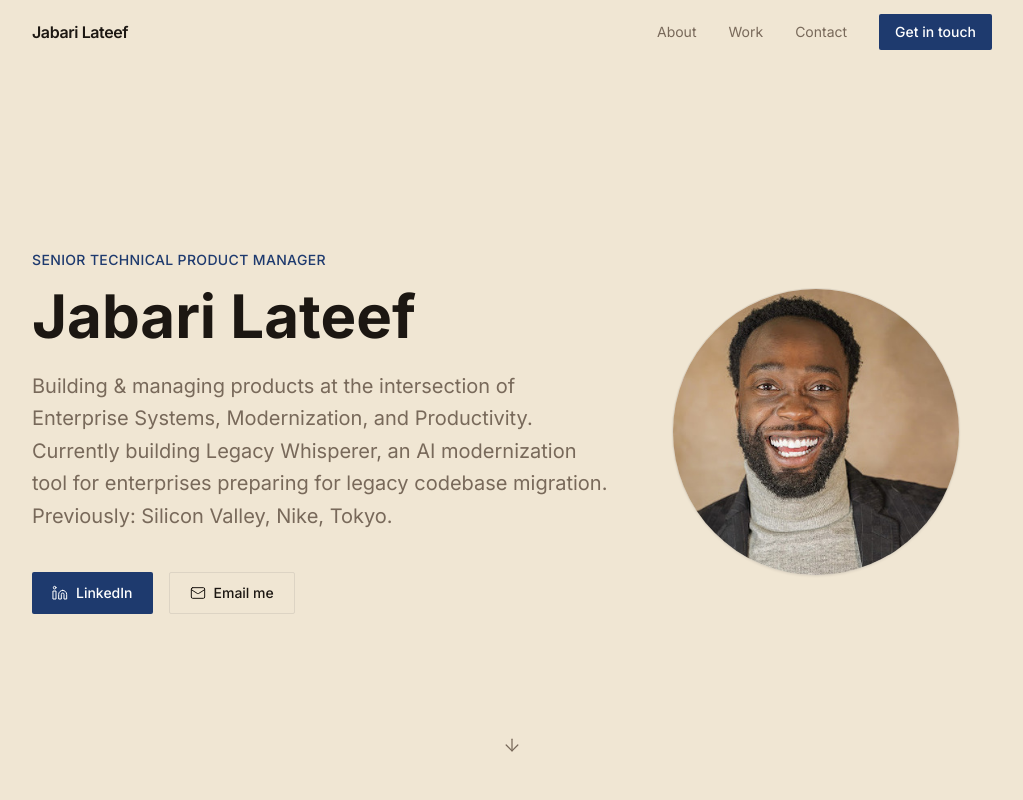
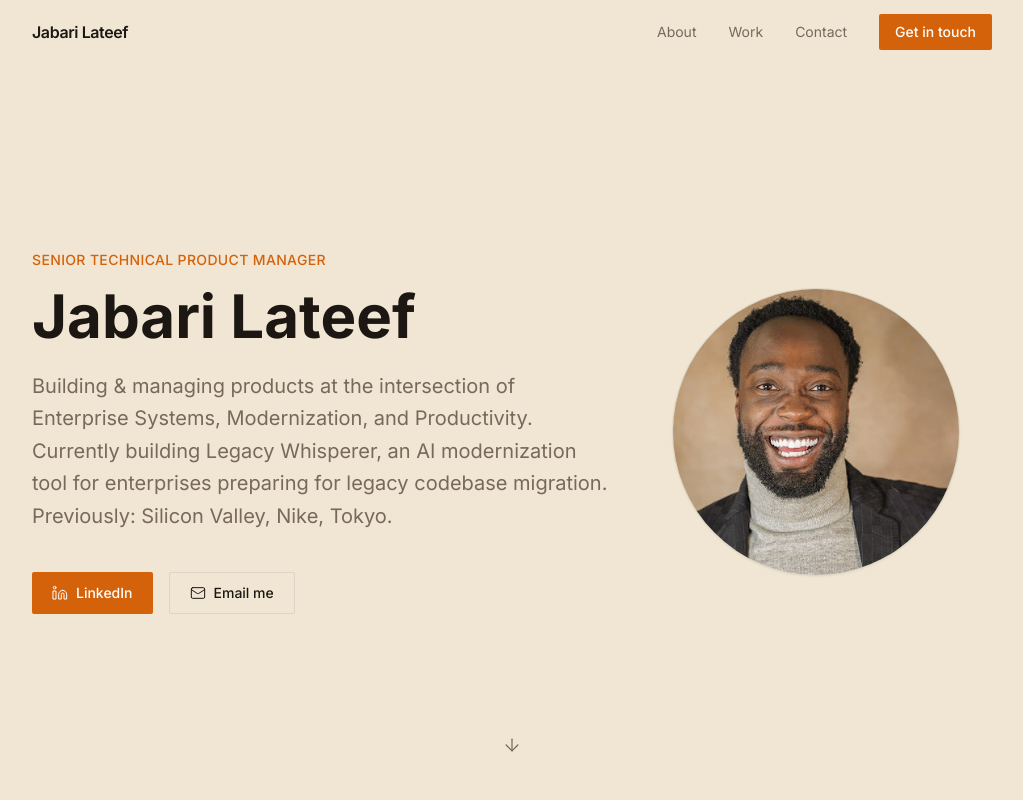
Before and after one commit to JLateef/Jabari-Portfolio, a Next.js app: page / in a window 1280 px wide. Shown: the top 800 px of the page, without its empty margins (128-1151 px from the left). Built offline with nearby package versions, Linux system fonts and the light colour scheme.

Commit message:
Switch accent color to orange

```diff
--- a/tailwind.config.ts
+++ b/tailwind.config.ts
@@ -7,8 +7,8 @@ const config: Config = {
       colors: {
         bg: '#F0E6D3',
         ink: '#1C1712',
-        teal: '#1E3A6E',
-        'teal-hover': '#162D58',
+        teal: '#D4620A',
+        'teal-hover': '#B8520A',
         border: '#DDD4C4',
         muted: '#78695A',
         card: '#FFFFFF',
```
